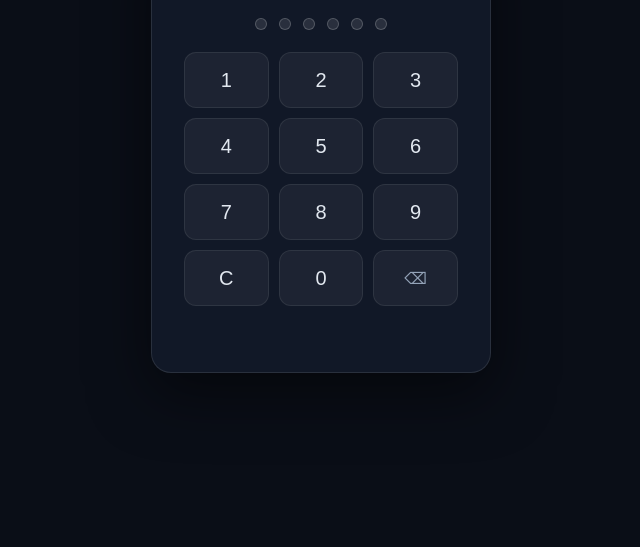
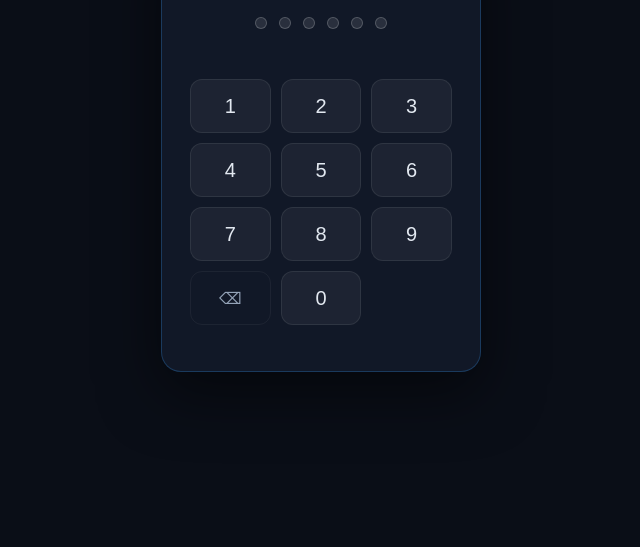
Before and after one commit to ykimyumi-ai/kstat-pm, a plain HTML site: page index.html in a window 1280 px wide. Shown: the part 253-800 px from the top of the page, without its empty margins (319-959 px from the left). Drawn offline with Linux system fonts and the light colour scheme.

Commit message:
Add files via upload

```diff
--- a/index.html
+++ b/index.html
@@ -340,81 +340,40 @@ html,body{width:100%;height:100%;overflow:hidden;background:var(--bg0);font-fami
 <script src="https://accounts.google.com/gsi/client" async defer></script>
 </head>
 <body>
-<div id="lock-screen">
-  <div class="lk-box">
-    <div class="lk-logo">KSTAT</div>
-    <div class="lk-sub">PROJECT MANAGER</div>
-    <div class="lk-dots" id="lk-dots">
-      <div class="lk-dot" id="lk-d0"></div>
-      <div class="lk-dot" id="lk-d1"></div>
-      <div class="lk-dot" id="lk-d2"></div>
-      <div class="lk-dot" id="lk-d3"></div>
-      <div class="lk-dot" id="lk-d4"></div>
-      <div class="lk-dot" id="lk-d5"></div>
-    </div>
-    <div id="lk-hint" style="font-size:11px;color:#475569;margin-bottom:20px">비밀번호를 입력하세요</div>
-    <div id="lock-err" style="font-size:11px;color:#ff6b6b;height:16px;margin-bottom:8px"></div>
-    <div class="lk-pad">
-      <button class="lk-btn" onclick="lkPress('1')">1</button>
-      <button class="lk-btn" onclick="lkPress('2')">2</button>
-      <button class="lk-btn" onclick="lkPress('3')">3</button>
-      <button class="lk-btn" onclick="lkPress('4')">4</button>
-      <button class="lk-btn" onclick="lkPress('5')">5</button>
-      <button class="lk-btn" onclick="lkPress('6')">6</button>
-      <button class="lk-btn" onclick="lkPress('7')">7</button>
-      <button class="lk-btn" onclick="lkPress('8')">8</button>
-      <button class="lk-btn" onclick="lkPress('9')">9</button>
-      <button class="lk-del" onclick="lkDel()">&#9003;</button>
-      <button class="lk-btn" onclick="lkPress('0')">0</button>
-      <button class="lk-btn" onclick="lkCheck()" style="background:rgba(59,158,255,0.15);border-color:rgba(59,158,255,0.4);color:#3b9eff;font-size:18px">&#10003;</button>
-    </div>
-    <div class="lk-err" id="lk-err"></div>
+<div id="lock-screen" style="position:fixed;inset:0;background:#0a0e17;z-index:9999;display:flex;align-items:center;justify-content:center;padding:20px">
+<div style="background:#111827;border:1px solid rgba(59,158,255,0.25);border-top:3px solid #3b9eff;border-radius:20px;padding:36px 28px;width:100%;max-width:320px;text-align:center;box-shadow:0 20px 60px rgba(0,0,0,0.5)">
+  <div style="font-size:13px;font-weight:700;color:#3b9eff;letter-spacing:3px;margin-bottom:3px">KSTAT</div>
+  <div style="font-size:9px;color:#475569;letter-spacing:1px;margin-bottom:28px">PROJECT MANAGER</div>
+  <div style="display:flex;justify-content:center;gap:12px;margin-bottom:24px">
+    <div id="lk-d0" style="width:12px;height:12px;border-radius:50%;background:rgba(255,255,255,0.1);border:1.5px solid rgba(255,255,255,0.2);transition:all .15s"></div>
+    <div id="lk-d1" style="width:12px;height:12px;border-radius:50%;background:rgba(255,255,255,0.1);border:1.5px solid rgba(255,255,255,0.2);transition:all .15s"></div>
+    <div id="lk-d2" style="width:12px;height:12px;border-radius:50%;background:rgba(255,255,255,0.1);border:1.5px solid rgba(255,255,255,0.2);transition:all .15s"></div>
+    <div id="lk-d3" style="width:12px;height:12px;border-radius:50%;background:rgba(255,255,255,0.1);border:1.5px solid rgba(255,255,255,0.2);transition:all .15s"></div>
+    <div id="lk-d4" style="width:12px;height:12px;border-radius:50%;background:rgba(255,255,255,0.1);border:1.5px solid rgba(255,255,255,0.2);transition:all .15s"></div>
+    <div id="lk-d5" style="width:12px;height:12px;border-radius:50%;background:rgba(255,255,255,0.1);border:1.5px solid rgba(255,255,255,0.2);transition:all .15s"></div>
+  </div>
+  <div id="lock-err" style="font-size:11px;color:#ff6b6b;height:16px;margin-bottom:10px"></div>
+  <div style="display:grid;grid-template-columns:repeat(3,1fr);gap:10px;margin-bottom:10px">
+    <button onclick="lkPress('1')" style="height:54px;background:rgba(255,255,255,0.05);border:1px solid rgba(255,255,255,0.08);border-radius:12px;color:#e2e8f0;font-size:20px;cursor:pointer;font-family:inherit;transition:all .1s" ontouchstart="this.style.background='rgba(59,158,255,0.2)'" ontouchend="this.style.background='rgba(255,255,255,0.05)'">1</button>
+    <button onclick="lkPress('2')" style="height:54px;background:rgba(255,255,255,0.05);border:1px solid rgba(255,255,255,0.08);border-radius:12px;color:#e2e8f0;font-size:20px;cursor:pointer;font-family:inherit;transition:all .1s" ontouchstart="this.style.background='rgba(59,158,255,0.2)'" ontouchend="this.style.background='rgba(255,255,255,0.05)'">2</button>
+    <button onclick="lkPress('3')" style="height:54px;background:rgba(255,255,255,0.05);border:1px solid rgba(255,255,255,0.08);border-radius:12px;color:#e2e8f0;font-size:20px;cursor:pointer;font-family:inherit;transition:all .1s" ontouchstart="this.style.background='rgba(59,158,255,0.2)'" ontouchend="this.style.background='rgba(255,255,255,0.05)'">3</button>
+    <button onclick="lkPress('4')" style="height:54px;background:rgba(255,255,255,0.05);border:1px solid rgba(255,255,255,0.08);border-radius:12px;color:#e2e8f0;font-size:20px;cursor:pointer;font-family:inherit;transition:all .1s" ontouchstart="this.style.background='rgba(59,158,255,0.2)'" ontouchend="this.style.background='rgba(255,255,255,0.05)'">4</button>
+    <button onclick="lkPress('5')" style="height:54px;background:rgba(255,255,255,0.05);border:1px solid rgba(255,255,255,0.08);border-radius:12px;color:#e2e8f0;font-size:20px;cursor:pointer;font-family:inherit;transition:all .1s" ontouchstart="this.style.background='rgba(59,158,255,0.2)'" ontouchend="this.style.background='rgba(255,255,255,0.05)'">5</button>
+    <button onclick="lkPress('6')" style="height:54px;background:rgba(255,255,255,0.05);border:1px solid rgba(255,255,255,0.08);border-radius:12px;color:#e2e8f0;font-size:20px;cursor:pointer;font-family:inherit;transition:all .1s" ontouchstart="this.style.background='rgba(59,158,255,0.2)'" ontouchend="this.style.background='rgba(255,255,255,0.05)'">6</button>
+    <button onclick="lkPress('7')" style="height:54px;background:rgba(255,255,255,0.05);border:1px solid rgba(255,255,255,0.08);border-radius:12px;color:#e2e8f0;font-size:20px;cursor:pointer;font-family:inherit;transition:all .1s" ontouchstart="this.style.background='rgba(59,158,255,0.2)'" ontouchend="this.style.background='rgba(255,255,255,0.05)'">7</button>
+    <button onclick="lkPress('8')" style="height:54px;background:rgba(255,255,255,0.05);border:1px solid rgba(255,255,255,0.08);border-radius:12px;color:#e2e8f0;font-size:20px;cursor:pointer;font-family:inherit;transition:all .1s" ontouchstart="this.style.background='rgba(59,158,255,0.2)'" ontouchend="this.style.background='rgba(255,255,255,0.05)'">8</button>
+    <button onclick="lkPress('9')" style="height:54px;background:rgba(255,255,255,0.05);border:1px solid rgba(255,255,255,0.08);border-radius:12px;color:#e2e8f0;font-size:20px;cursor:pointer;font-family:inherit;transition:all .1s" ontouchstart="this.style.background='rgba(59,158,255,0.2)'" ontouchend="this.style.background='rgba(255,255,255,0.05)'">9</button>
+    <button onclick="lkDel()" style="height:54px;background:transparent;border:1px solid rgba(255,255,255,0.05);border-radius:12px;color:#94a3b8;font-size:16px;cursor:pointer;font-family:inherit">⌫</button>
+    <button onclick="lkPress('0')" style="height:54px;background:rgba(255,255,255,0.05);border:1px solid rgba(255,255,255,0.08);border-radius:12px;color:#e2e8f0;font-size:20px;cursor:pointer;font-family:inherit;transition:all .1s" ontouchstart="this.style.background='rgba(59,158,255,0.2)'" ontouchend="this.style.background='rgba(255,255,255,0.05)'">0</button>
+    <div></div>
   </div>
 </div>
-
-<div id="lock-screen" style="position:fixed;inset:0;background:#0a0e17;z-index:1000;display:flex;flex-direction:column;align-items:center;justify-content:center;gap:20px;padding:24px">
-  <div style="text-align:center;margin-bottom:8px">
-    <div style="font-size:13px;font-weight:700;color:#3b9eff;letter-spacing:3px;margin-bottom:6px">KSTAT</div>
-    <div style="font-size:11px;color:#64748b;letter-spacing:1px">PROJECT MANAGER</div>
-  </div>
-  <div style="width:100%;max-width:320px">
-    <div style="font-size:12px;color:#94a3b8;margin-bottom:8px;text-align:center">비밀번호를 입력하세요</div>
-    <input id="lock-input" type="password" placeholder="비밀번호"
-      style="width:100%;background:#1a2235;border:1px solid rgba(255,255,255,0.15);color:#e2e8f0;padding:13px 16px;border-radius:10px;font-size:15px;outline:none;box-sizing:border-box;text-align:center;letter-spacing:2px"
-      onkeydown="if(event.key==='Enter')checkPW()"/>
-    <div id="lock-err" style="font-size:11px;color:#ff6b6b;text-align:center;margin-top:8px;display:none">비밀번호가 틀렸습니다</div>
-    <button onclick="checkPW()" style="width:100%;margin-top:12px;padding:13px;background:rgba(59,158,255,0.15);color:#3b9eff;border:1px solid rgba(59,158,255,0.4);border-radius:10px;cursor:pointer;font-size:14px;font-weight:500;font-family:inherit">입력</button>
-  </div>
 </div>
-<div id="lock-screen">
-  <div class="lock-box">
-    <div class="lock-logo">KSTAT</div>
-    <div class="lock-sub">PROJECT MANAGER</div>
-    <div class="lock-dots" id="lock-dots">
-      <div class="lock-dot" id="ld0"></div>
-      <div class="lock-dot" id="ld1"></div>
-      <div class="lock-dot" id="ld2"></div>
-      <div class="lock-dot" id="ld3"></div>
-      <div class="lock-dot" id="ld4"></div>
-      <div class="lock-dot" id="ld5"></div>
-    </div>
-    <div class="lock-pad">
-      <button class="lock-key" onclick="lkPress('1')">1</button>
-      <button class="lock-key" onclick="lkPress('2')">2</button>
-      <button class="lock-key" onclick="lkPress('3')">3</button>
-      <button class="lock-key" onclick="lkPress('4')">4</button>
-      <button class="lock-key" onclick="lkPress('5')">5</button>
-      <button class="lock-key" onclick="lkPress('6')">6</button>
-      <button class="lock-key" onclick="lkPress('7')">7</button>
-      <button class="lock-key" onclick="lkPress('8')">8</button>
-      <button class="lock-key" onclick="lkPress('9')">9</button>
-      <button class="lock-key" onclick="lkClear()">C</button>
-      <button class="lock-key" onclick="lkPress('0')">0</button>
-      <button class="lock-key del" onclick="lkDel()">&#9003;</button>
-    </div>
-    <div class="lock-err" id="lock-err"></div>
-  </div>
-</div>
+<body>
+
+
+
+
 <div id="app-loading" style="position:fixed;inset:0;background:#0a0e17;z-index:999;display:flex;flex-direction:column;align-items:center;justify-content:center;gap:16px">
   <div style="font-size:12px;font-weight:700;color:#3b9eff;letter-spacing:3px">KSTAT</div>
   <div style="font-size:11px;color:#64748b">데이터 불러오는 중...</div>
@@ -553,15 +512,7 @@ html,body{width:100%;height:100%;overflow:hidden;background:var(--bg0);font-fami
   </div>
 </div>
 <script>
-/* 세션 체크 */
-(function(){
-  if(sessionStorage.getItem('kstat_auth')==='1'){
-    var ls=document.getElementById('lock-screen');
-    if(ls)ls.classList.add('hidden');
-    loadData();
-  }
-  if(typeof checkMobile==='function')checkMobile();
-})();
+
 
 /* ═══ MOBILE SIDEBAR ═══ */
 function toggleSB(){
@@ -576,13 +527,7 @@ function closeSB(){
 }
 function isMobile(){return window.innerWidth<=768;}
 
-/* 뷰 전환 시 모바일은 사이드바 닫기 */
-var _origSW=SW;
-function SW(v){_origSW(v);if(isMobile())closeSB();}
-
-/* 프로젝트 선택 시 모바일은 사이드바 닫기 */
-var _origTP=TP;
-function TP(id){_origTP(id);if(isMobile())closeSB();}
+/* 모바일: 메뉴 전환 시 사이드바 닫기 - SW/TP 함수 안에서 직접 처리 */
 
 /* 화면 크기에 따라 햄버거 표시/숨김 */
 function checkMobile(){
@@ -616,12 +561,6 @@ var LK_PWD = 'MjAxNzAy';
 var lkInput = '';
 var lkUnlocked = false;
 
-function lkCheck(){
-  if(lkUnlocked) return;
-  // 세션 내 인증 유지
-  if(sessionStorage.getItem('kstat_auth')==='1'){lkUnlock();return;}
-  document.getElementById('lock-screen').classList.remove('hidden');
-}
 
 function lkPress(d){
   if(lkInput.length>=6) return;
@@ -644,7 +583,7 @@ function lkClear(){
 
 function lkRender(){
   for(var i=0;i<6;i++){
-    var el=document.getElementById('lk-d'+i);
+    var el=document.getElementById('ld'+i);
     if(el){el.classList.toggle('filled',i<lkInput.length);el.classList.remove('error');}
   }
 }
@@ -654,7 +593,7 @@ function lkVerify(){
   if(encoded===LK_PWD){
     lkUnlock();
   } else {
-    for(var i=0;i<6;i++){var el=document.getElementById('lk-d'+i);if(el){el.classList.remove('filled');el.classList.add('error');}}
+    for(var i=0;i<6;i++){var el=document.getElementById('ld'+i);if(el){el.classList.remove('filled');el.classList.add('error');}}
     document.getElementById('lock-err').textContent='비밀번호가 틀렸습니다';
     setTimeout(function(){lkInput='';lkRender();document.getElementById('lock-err').textContent='';},800);
   }
@@ -664,7 +603,7 @@ function lkUnlock(){
   lkUnlocked=true;
   sessionStorage.setItem('kstat_auth','1');
   var ls=document.getElementById('lock-screen');
-  if(ls){ls.style.opacity='0';ls.style.transition='opacity .3s';setTimeout(function(){ls.classList.add('hidden');},300);}
+  if(ls){ls.style.opacity='0';ls.style.transition='opacity .3s';setTimeout(function(){ls.style.display='none';},350);}
   loadData();
 }
 
@@ -806,7 +745,7 @@ function RSB(){
   }
   el.innerHTML=html;
 }
-function TP(id){selProj=selProj===id?null:id;RA();}
+function TP(id){selProj=selProj===id?null:id;RA();if(typeof closeSB==='function'&&typeof isMobile==='function'&&isMobile())closeSB();}
 
 function RTB(){
   var titles={calendar:'캘린더',daily:'데일리 로그',dashboard:'프로젝트 대시보드'};
@@ -830,6 +769,7 @@ function SW(v){
     document.getElementById('nb-'+ks[i]).classList.toggle('on',ks[i]===v);
   }
   RA();
+  if(typeof closeSB==='function'&&typeof isMobile==='function'&&isMobile())closeSB();
 }
 
 function RC(){
@@ -1546,6 +1486,16 @@ function addGmTask(sg, idx, mp){
   openTM(sg.deadline||null, null, mp?mp.id:null, sg.taskName, sg.stage||'기타', '발신: '+sg.from);
 }
 
+
+/* 세션 유지 체크 */
+(function(){
+  if(sessionStorage.getItem('kstat_auth')==='1'){
+    var ls=document.getElementById('lock-screen');
+    if(ls)ls.style.display='none';
+    loadData();
+  }
+  if(typeof checkMobile==='function')checkMobile();
+})();
 </script>
 
 <!-- SYNC MODAL -->
@@ -1662,5 +1612,6 @@ function addGmTask(sg, idx, mp){
     </div>
   </div>
 </div>
+
 </body>
 </html>
```
